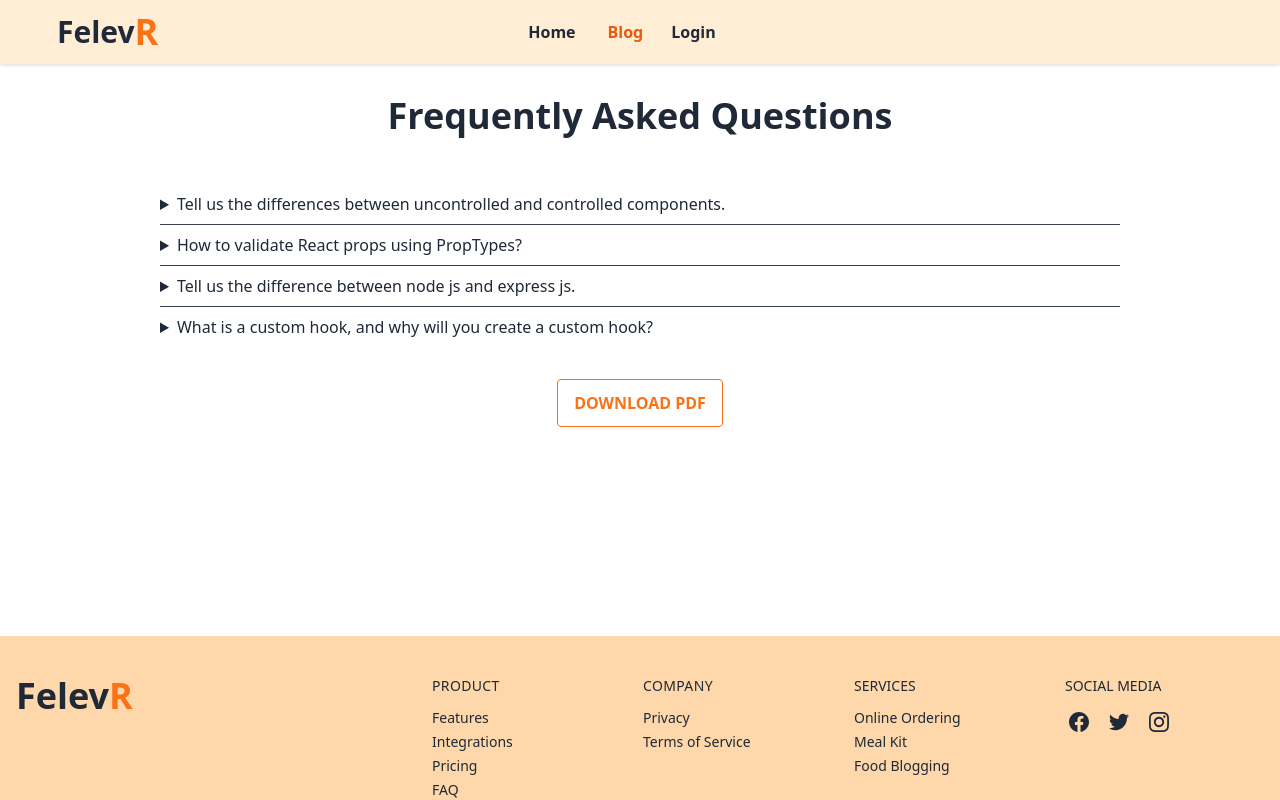
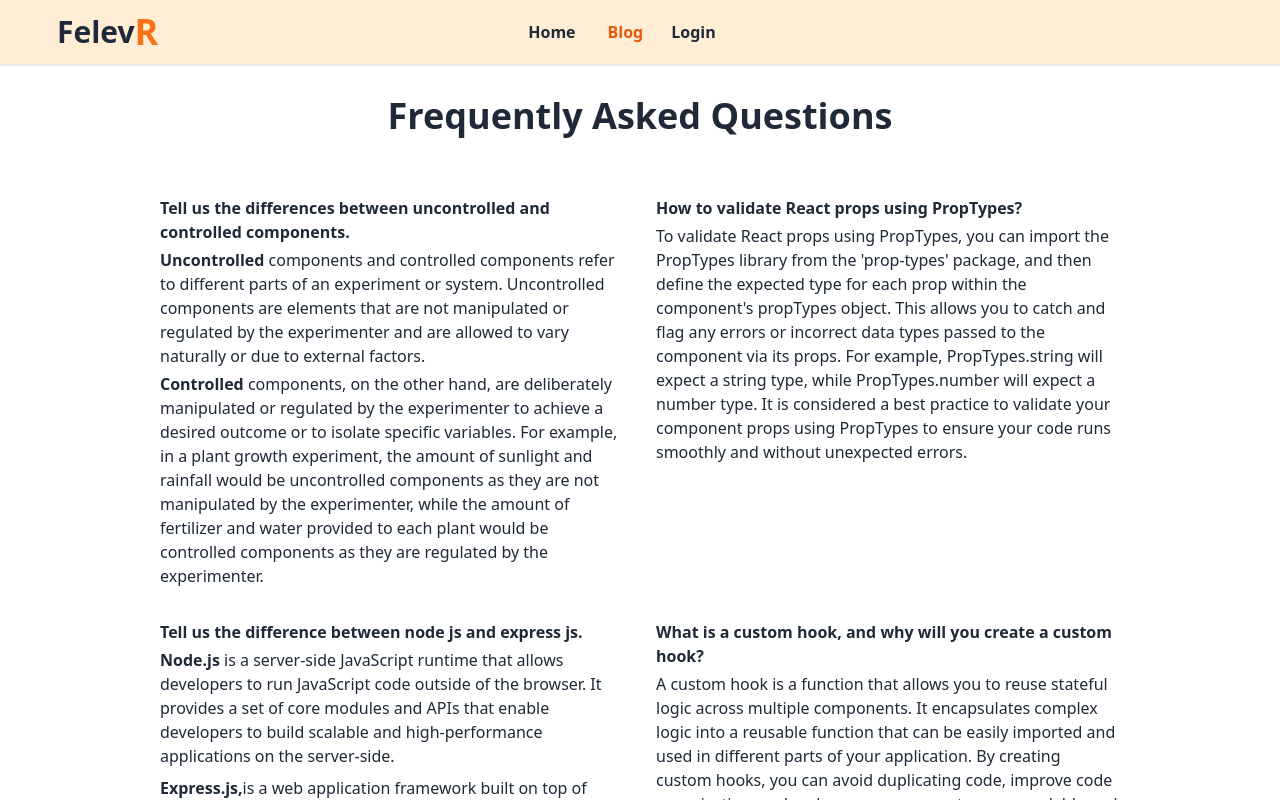
Before and after one commit to Deadless-Programmer/FelevR, a React (Vite) app: page /blog in a window 1280 px wide. Shown: the top 800 px of the page. Built offline with nearby package versions, Linux system fonts and the light colour scheme; no server answers.

Commit message:
code update

```diff
--- a/src/components/Blog/Blog.jsx
+++ b/src/components/Blog/Blog.jsx
@@ -2,7 +2,7 @@ import React from "react";
 import ReactDOM from "react-dom";
 import Pdf from "react-to-pdf";
 import html2pdf from "html2pdf.js";
-const ref = React.createRef();
+// const ref = React.createRef();
 
 const Blog = () => {
   const generatePDF = () => {
@@ -18,98 +18,38 @@ const Blog = () => {
             <h2 className="mb-12 text-4xl font-bold leading-none text-center sm:text-4xl">
               Frequently Asked Questions
             </h2>
-            <div className="flex flex-col divide-y sm:px-8 lg:px-12 xl:px-32 divide-gray-700">
-              <details>
-                <summary className="py-2 outline-none cursor-pointer focus:underline">
-                  Tell us the differences between uncontrolled and controlled
-                  components.
-                </summary>
-                <div className="px-4 pb-4">
-                  <p>
-                    <span className="font-semibold">Uncontrolled</span>{" "}
-                    components and controlled components refer to different
-                    parts of an experiment or system. Uncontrolled components
-                    are elements that are not manipulated or regulated by the
-                    experimenter and are allowed to vary naturally or due to
-                    external factors. <br />{" "}
-                    <span className="font-semibold">Controlled</span>{" "}
-                    components, on the other hand, are deliberately manipulated
-                    or regulated by the experimenter to achieve a desired
-                    outcome or to isolate specific variables. For example, in a
-                    plant growth experiment, the amount of sunlight and rainfall
-                    would be uncontrolled components as they are not manipulated
-                    by the experimenter, while the amount of fertilizer and
-                    water provided to each plant would be controlled components
-                    as they are regulated by the experimenter.
+            <div className="grid gap-10 md:gap-8 sm:p-3 md:grid-cols-2 lg:px-12 xl:px-32">
+              <div>
+                <h3 className="font-semibold">Tell us the differences between uncontrolled and controlled components.</h3>
+                <p className="mt-1 dark:text-gray-400">
+                <span className="font-semibold">Uncontrolled</span> components and controlled components refer to different parts of an experiment or system. Uncontrolled components are elements that are not manipulated or regulated by the experimenter and are allowed to vary naturally or due to external factors.
+                </p>
+                <p className="mt-1 dark:text-gray-400">
+                <span className="font-semibold">Controlled</span>  components, on the other hand, are deliberately manipulated or regulated by the experimenter to achieve a desired outcome or to isolate specific variables. For example, in a plant growth experiment, the amount of sunlight and rainfall would be uncontrolled components as they are not manipulated by the experimenter, while the amount of fertilizer and water provided to each plant would be controlled components as they are regulated by the experimenter.
                 </p>
               </div>
-              </details>
-              <details>
-                <summary className="py-2 outline-none cursor-pointer focus:underline">
-                  How to validate React props using PropTypes?
-                </summary>
-                <div className="px-4 pb-4">
-                  <p>
-                    To validate React props using PropTypes, you can import the
-                    PropTypes library from the 'prop-types' package, and then
-                    define the expected type for each prop within the
-                    component's propTypes object. This allows you to catch and
-                    flag any errors or incorrect data types passed to the
-                    component via its props. For example, PropTypes.string will
-                    expect a string type, while PropTypes.number will expect a
-                    number type. It is considered a best practice to validate
-                    your component props using PropTypes to ensure your code
-                    runs smoothly and without unexpected errors.
+              <div>
+                <h3 className="font-semibold">How to validate React props using PropTypes?</h3>
+                <p className="mt-1 dark:text-gray-400">
+                To validate React props using PropTypes, you can import the PropTypes library from the 'prop-types' package, and then define the expected type for each prop within the component's propTypes object. This allows you to catch and flag any errors or incorrect data types passed to the component via its props. For example, PropTypes.string will expect a string type, while PropTypes.number will expect a number type. It is considered a best practice to validate your component props using PropTypes to ensure your code runs smoothly and without unexpected errors.
                 </p>
               </div>
-              </details>
-              <details>
-                <summary className="py-2 outline-none cursor-pointer focus:underline">
-                  Tell us the difference between node js and express js.
-                </summary>
-                <div className="px-4 pb-4 space-y-2">
-                  <p>
-                    Node.js is a server-side JavaScript runtime that allows
-                    developers to run JavaScript code outside of the browser. It
-                    provides a set of core modules and APIs that enable
-                    developers to build scalable and high-performance
-                    applications on the server-side. Express.js, on the other
-                    hand, is a web application framework built on top of
-                    Node.js. It provides a set of features and functionalities
-                    to make it easier to build web applications using Node.js.
-                    It provides an abstraction layer over the core Node.js APIs,
-                    making it easier to handle HTTP requests and responses,
-                    routing, middleware, and other common web application
-                    functionalities.
+              <div>
+                <h3 className="font-semibold">Tell us the difference between node js and express js.</h3>
+                <p className="mt-1 dark:text-gray-400">
+                <span className="font-semibold">Node.js</span> is a server-side JavaScript runtime that allows developers to run JavaScript code outside of the browser. It provides a set of core modules and APIs that enable developers to build scalable and high-performance applications on the server-side.
+                </p>
+                <p className="mt-2">
+                <span className="font-semibold">Express.js,</span>is a web application framework built on top of Node.js. It provides a set of features and functionalities to make it easier to build web applications using Node.js. It provides an abstraction layer over the core Node.js APIs, making it easier to handle HTTP requests and responses, routing, middleware, and other common web application functionalities.
                 </p>
               </div>
-              </details>
-              <details>
-                <summary className="py-2 outline-none cursor-pointer focus:underline">
-                  What is a custom hook, and why will you create a custom hook?
-                </summary>
-                <div className="px-4 pb-4 space-y-2">
-                  <p>
-                    <span className="font-semibold">Node.js</span> and
-                    Express.js are both technologies that are commonly used in
-                    building web applications. Node.js is a JavaScript runtime
-                    that allows developers to run JavaScript code outside of the
-                    browser. It provides a set of core modules and APIs that
-                    enable developers to build scalable and high-performance
-                    applications on the server-side.
+              <div>
+                <h3 className="font-semibold">What is a custom hook, and why will you create a custom hook?</h3>
+                <p className="mt-1 dark:text-gray-400">
+                A custom hook is a function that allows you to reuse stateful logic across multiple components. It encapsulates complex logic into a reusable function that can be easily imported and used in different parts of your application. By creating custom hooks, you can avoid duplicating code, improve code organization, and make your components more readable and maintainable. Custom hooks also help to separate concerns, making it easier to test your code in isolation. Overall, custom hooks are a powerful tool that can help you write more modular, reusable, and testable code in your React applications.
                 </p>
-                  <p>
-                    <span className="font-semibold">Express.js</span> , on the
-                    other hand, is a web application framework built on top of
-                    Node.js. It provides a set of features and functionalities
-                    to make it easier to build web applications using Node.js.
-                    It provides an abstraction layer over the core Node.js APIs,
-                    making it easier to handle HTTP requests and responses,
-                    routing, middleware, and other common web application
-                    functionalities.
-                  </p>
+
               </div>
-              </details>
             </div>
           </div>
         </section>
--- a/src/components/SignIn/SignIn.jsx
+++ b/src/components/SignIn/SignIn.jsx
@@ -78,7 +78,7 @@ const SignIn = () => {
                   <span className="label-text">Email</span>
                 </label>
                 <input
-                  type="text"
+                  type="email"
                   name="email"
                   placeholder="email"
                   required
```
Lines whose indentation alone changed are shown as unchanged.
